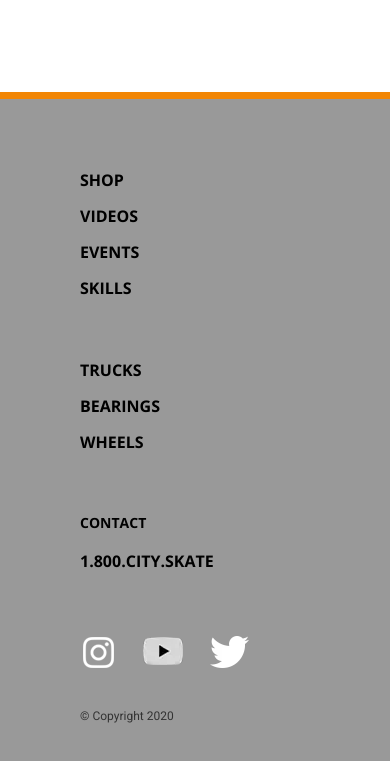
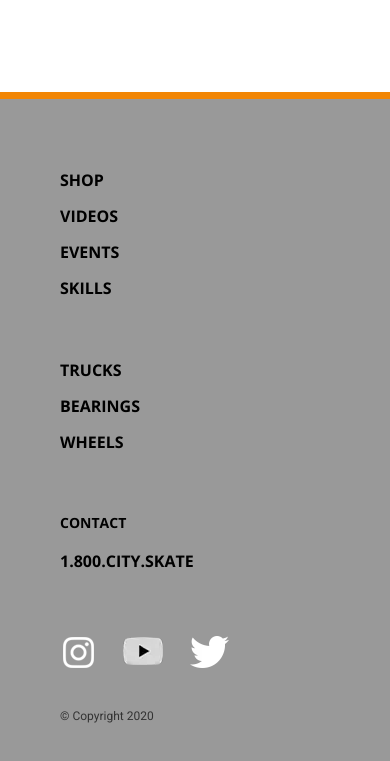
Before and after one commit to seanpolid/city-skate, a plain HTML site: page index.html in a window 390 px wide. Shown: the part 3726-4487 px from the top of the page. Drawn offline with nearby package versions, Linux system fonts and the light colour scheme.

Commit message:
Lined up footer elements with longboard elements at smaller breakpoints

```diff
--- a/css/main.css
+++ b/css/main.css
@@ -154,8 +154,8 @@
     .skateShoes {width: 100%; height: auto; padding: 80px 40px; position: static;}
     .blurredImage {display: block; height: 340px;}
 
-    /* Longboards */
-    .longboards {padding-left: 60px; padding-right: 60px;}
+    /* Longboards & footer */
+    .longboards, footer {padding-left: 60px; padding-right: 60px;}
     .longboards ul {grid-template-columns: 1fr; gap: 70px;}
 
 }
```
